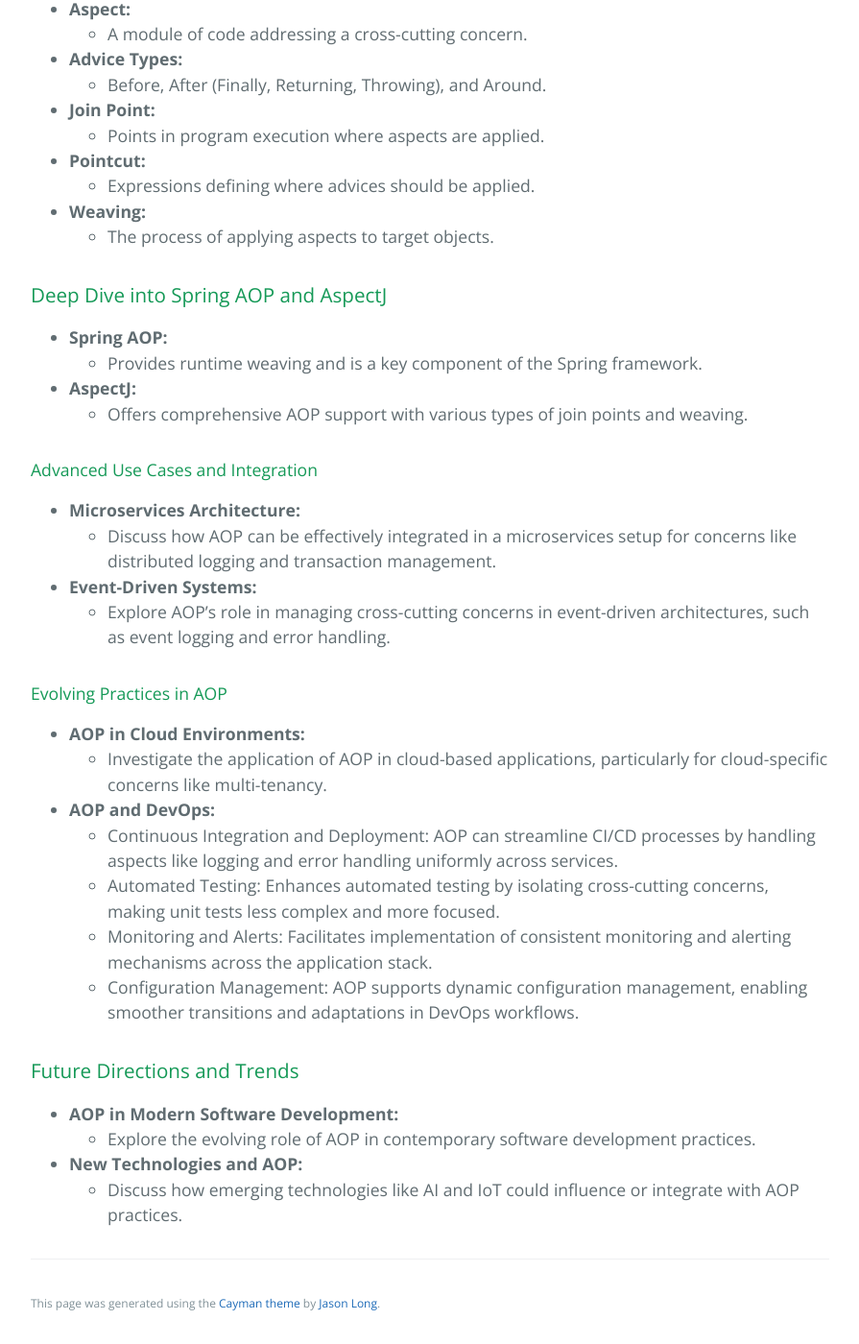
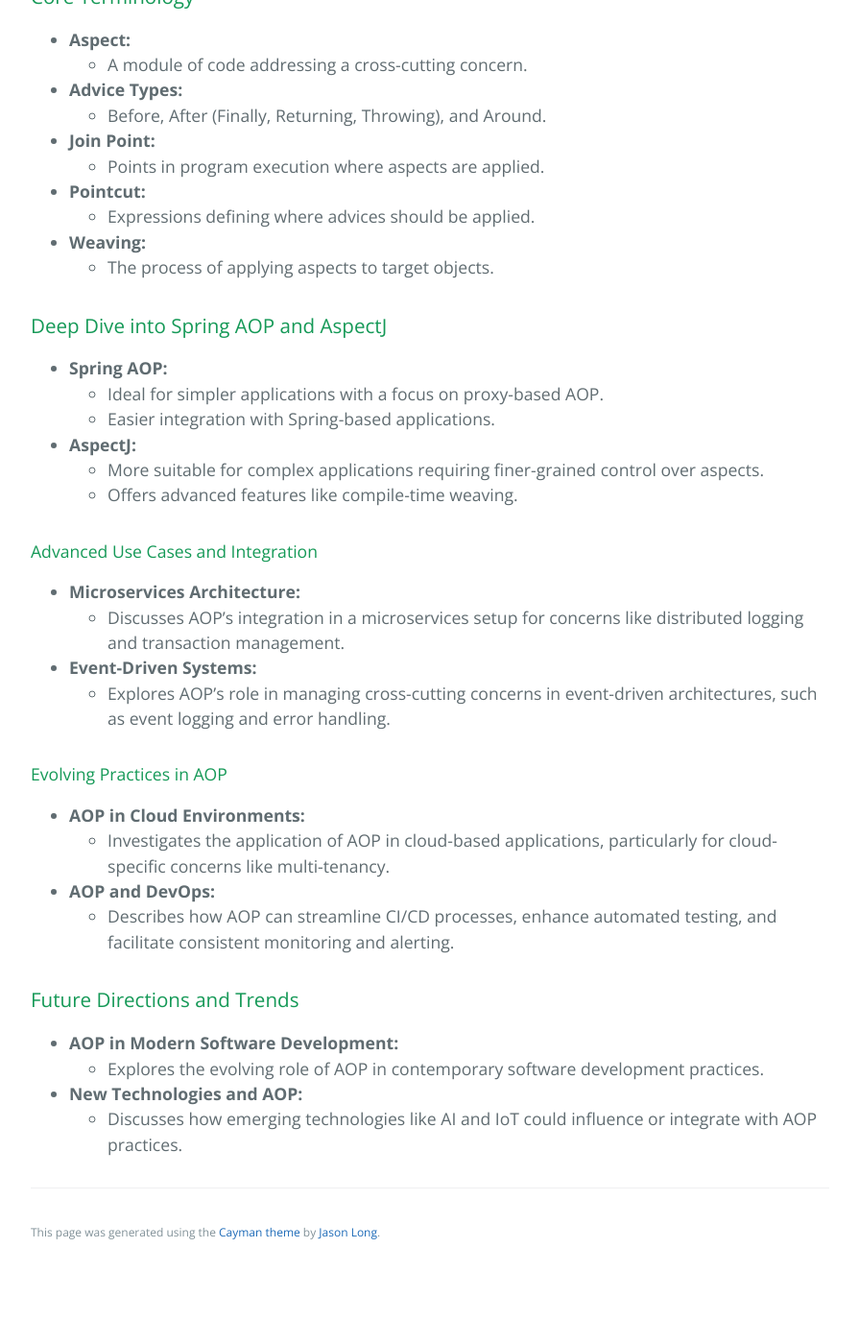
Before and after one commit to learning-software-engineering/learning-software-engineering.github.io, a Jekyll site: the page built from Topics/Tech_Stacks/Spring AOP.md, in a window 1280 px wide and 1400 px high, scrolled down 1684 px. Shown: the whole window at 96% size, without its empty margins (192-1087 px from the left). Built offline with Jekyll 4.4.1, drawn with Linux system fonts in a browser that asks for light colours; our own code applies the rules of GitHub Pages for plain Markdown files; after the commit the page ends 3010 px from its top, so only the background shows below that.

Commit message:
Update Spring AOP.md

```diff
--- a/Topics/Tech_Stacks/Spring AOP.md
+++ b/Topics/Tech_Stacks/Spring AOP.md
@@ -1,4 +1,3 @@
-
 ## Aspect-Oriented Programming (AOP) Overview
 - **Basic Concept:**
   - Based on the concept of an Aspect which encapsulates cross-cutting logic.
@@ -20,6 +19,7 @@
   - Audit Logging: Record user activities for compliance and auditing. Track who performed what action and when, without cluttering the business logic.
   - Exception Handling: Centralize exception handling logic. Apply consistent exception handling policies like logging exceptions or sending notifications.
   - API Management: Monitor API usage. Track how frequently methods are called, identify peak usage times, and analyze usage patterns for capacity planning.
+
 ### Benefits and Advantages
 - **Code Modularity:**
   - Centralizes cross-cutting concerns into separate modules, enhancing maintainability and readability.
@@ -33,6 +33,7 @@
   - Facilitates easier scaling of applications by managing cross-cutting concerns independently.
 - **Disadvantages:**
   - Complexity in tracing application flow due to separation of concerns and potential performance overhead, especially in runtime weaving.
+
 
 ### Core Terminology
 - **Aspect:**
@@ -48,27 +49,26 @@
 
 ### Deep Dive into Spring AOP and AspectJ
 - **Spring AOP:**
-  - Provides runtime weaving and is a key component of the Spring framework.
+  - Ideal for simpler applications with a focus on proxy-based AOP.
+  - Easier integration with Spring-based applications.
 - **AspectJ:**
-  - Offers comprehensive AOP support with various types of join points and weaving.
+  - More suitable for complex applications requiring finer-grained control over aspects.
+  - Offers advanced features like compile-time weaving.
 
 #### Advanced Use Cases and Integration
 - **Microservices Architecture:**
-  - Discuss how AOP can be effectively integrated in a microservices setup for concerns like distributed logging and transaction management.
+  - Discusses AOP's integration in a microservices setup for concerns like distributed logging and transaction management.
 - **Event-Driven Systems:**
-  - Explore AOP's role in managing cross-cutting concerns in event-driven architectures, such as event logging and error handling.
+  - Explores AOP's role in managing cross-cutting concerns in event-driven architectures, such as event logging and error handling.
 
 #### Evolving Practices in AOP
 - **AOP in Cloud Environments:**
-  - Investigate the application of AOP in cloud-based applications, particularly for cloud-specific concerns like multi-tenancy.
+  - Investigates the application of AOP in cloud-based applications, particularly for cloud-specific concerns like multi-tenancy.
 - **AOP and DevOps:**
-  - Continuous Integration and Deployment: AOP can streamline CI/CD processes by handling aspects like logging and error handling uniformly across services.
-  - Automated Testing: Enhances automated testing by isolating cross-cutting concerns, making unit tests less complex and more focused.
-  - Monitoring and Alerts: Facilitates implementation of consistent monitoring and alerting mechanisms across the application stack.
-  - Configuration Management: AOP supports dynamic configuration management, enabling smoother transitions and adaptations in DevOps workflows.
+  - Describes how AOP can streamline CI/CD processes, enhance automated testing, and facilitate consistent monitoring and alerting.
 
 ### Future Directions and Trends
 - **AOP in Modern Software Development:**
-  - Explore the evolving role of AOP in contemporary software development practices.
+  - Explores the evolving role of AOP in contemporary software development practices.
 - **New Technologies and AOP:**
-  - Discuss how emerging technologies like AI and IoT could influence or integrate with AOP practices.
+  - Discusses how emerging technologies like AI and IoT could influence or integrate with AOP practices.
```
